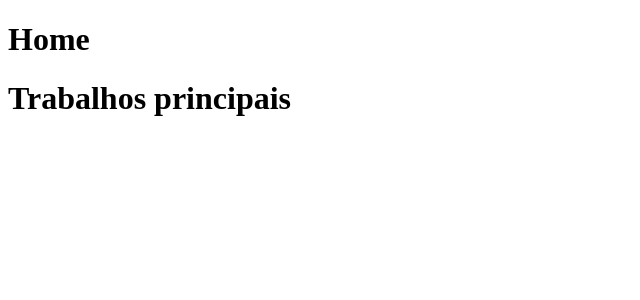
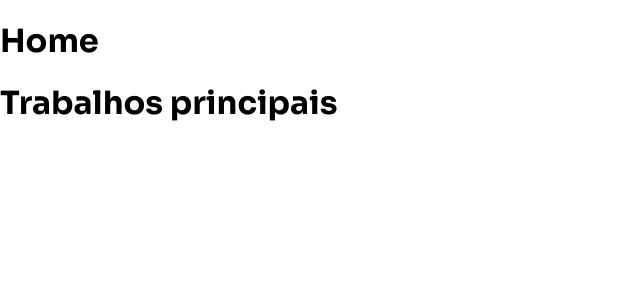
Before and after one commit to CastleWhite23/novo-portifolio, a React (Vite) app: page / in a window 1280 px wide. Shown: the top 300 px of the page, without its empty margins (0-640 px from the left). Built offline with nearby package versions, Linux system fonts and the light colour scheme.

Commit message:
adaptando o index e padronizando tamanhos

```diff
--- a/src/index.css
+++ b/src/index.css
@@ -1,3 +1,15 @@
+@import url('https://fonts.googleapis.com/css2?family=Sora:wght@100;200;300;400;500;600;700;800&display=swap');
+
+* {
+    font-family: 'Sora';
+}
+
+
+body{
+    margin: 0rem;
+}
 :root {
+    width: 100%;
+    height: 100%;
 
 }
```
